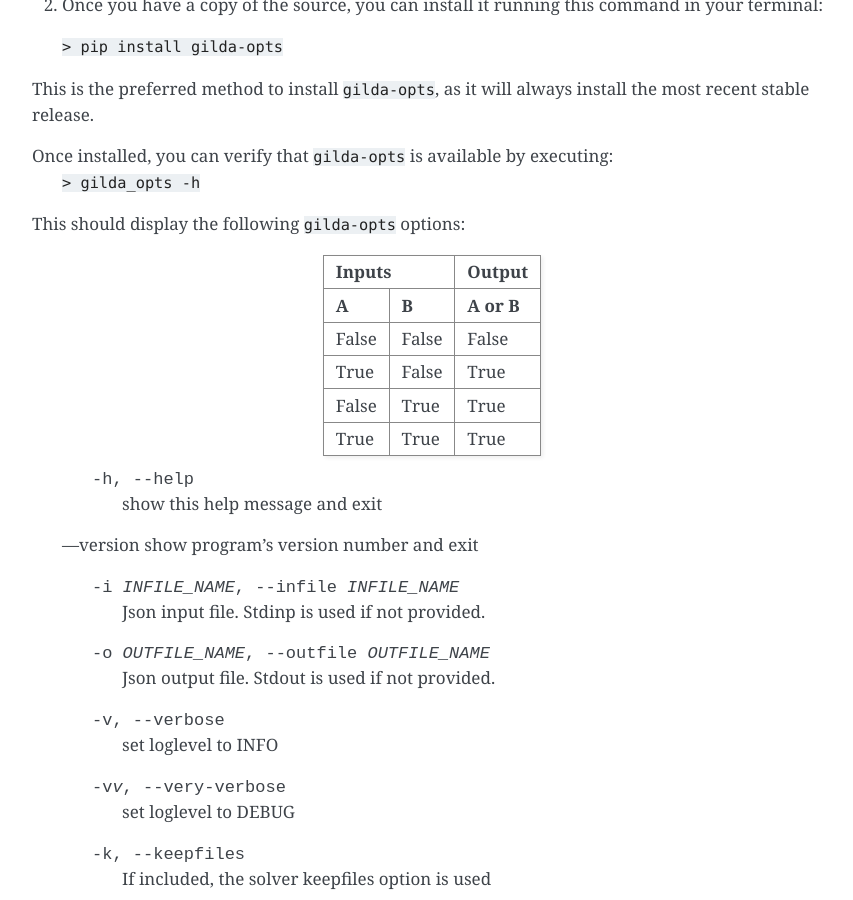
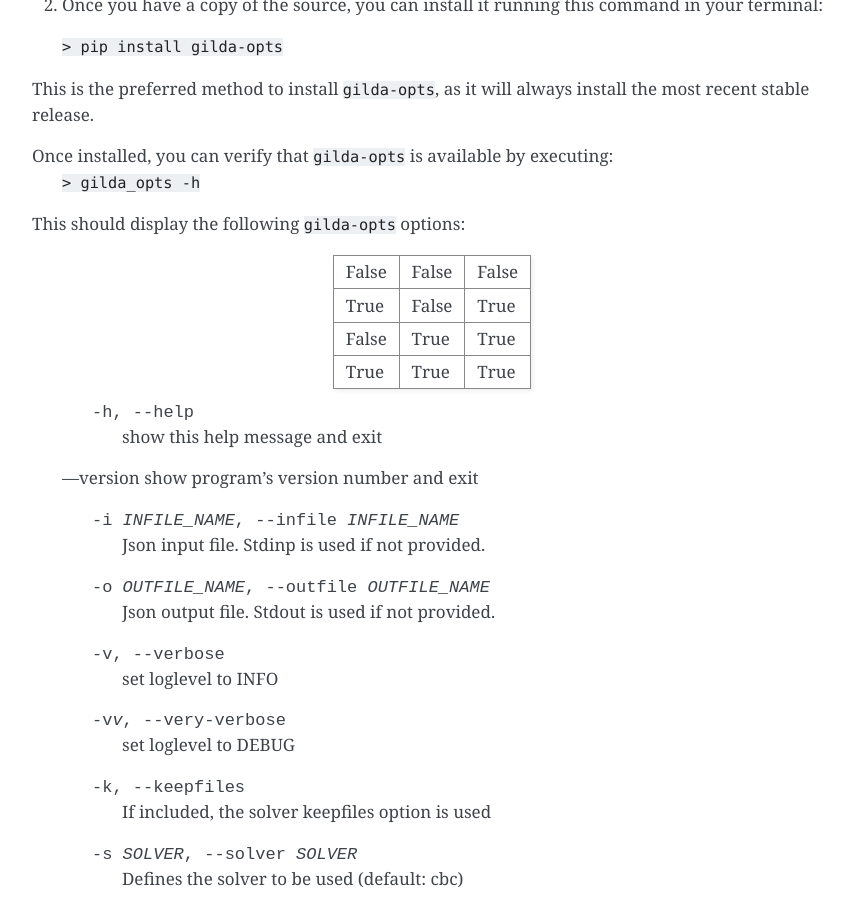
Before and after one commit to marcelomatus/gilda-opts, a Sphinx documentation site: the page built from docs/GettingStarted.rst, in a window 1280 px wide and 900 px high, scrolled down 593 px. Shown: the whole window, without its empty margins (338-1191 px from the left). Built offline with Sphinx 7.4.7, drawn with Linux system fonts in a browser that asks for light colours; pages that are not in the unit, such as notebooks, are missing from menus.

Commit message:
Update GettingStarted.rst

```diff
--- a/docs/GettingStarted.rst
+++ b/docs/GettingStarted.rst
@@ -59,10 +59,6 @@ This should display the following ``gilda-opts`` options:
 +-------------------------------------------+-------------------------------------------------+
 
 =====  =====  ======
-   Inputs     Output
-------------  ------
-  A      B    A or B
-=====  =====  ======
 False  False  False
 True   False  True
 False  True   True
```
